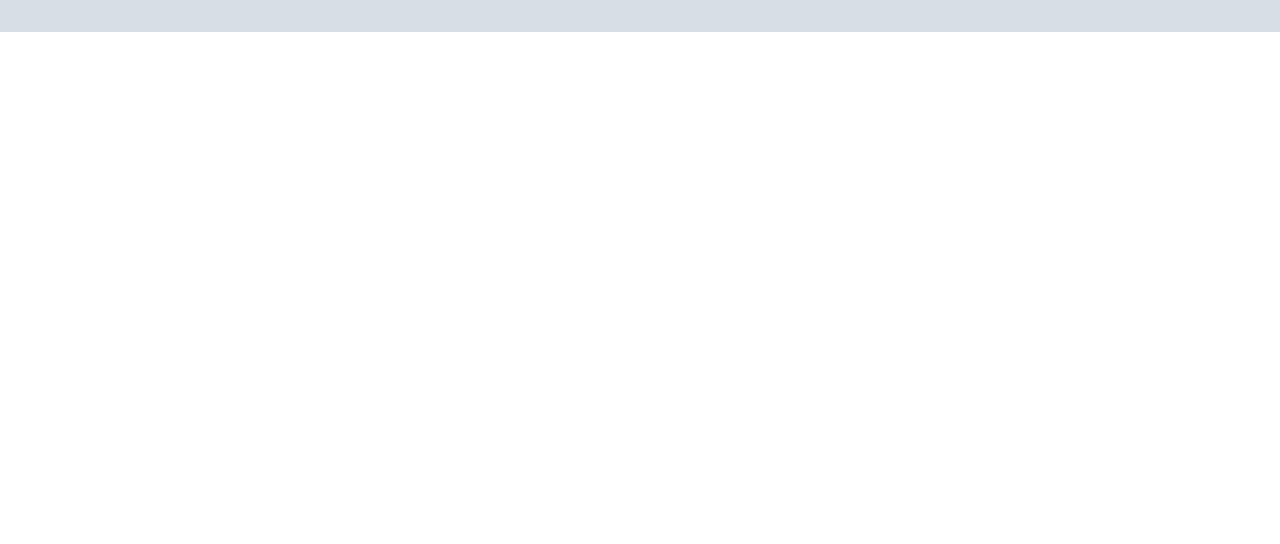
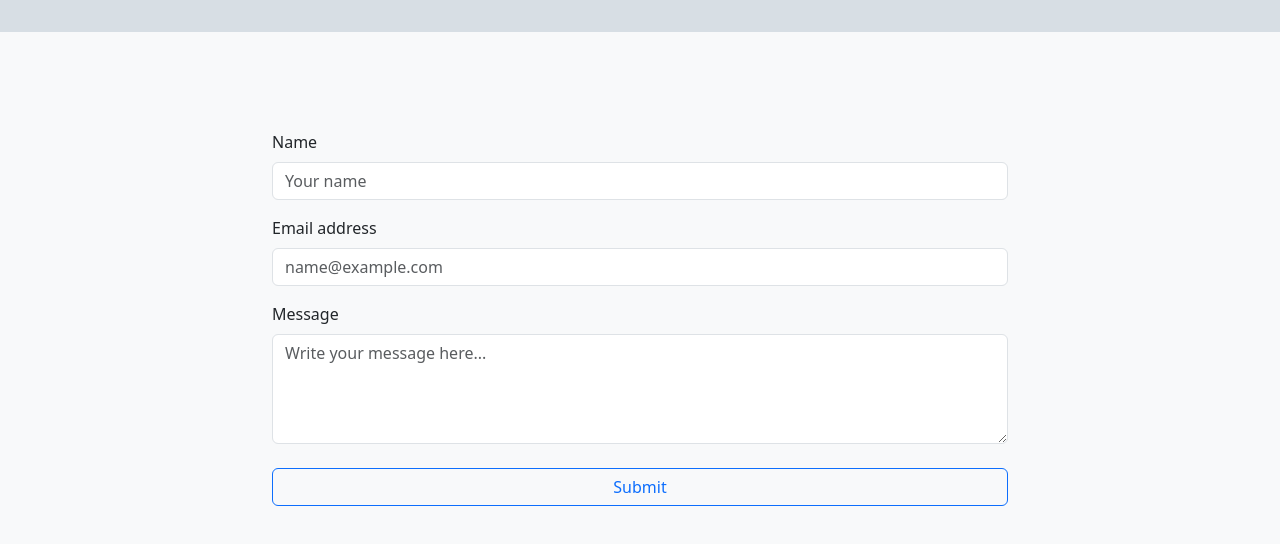
Before and after one commit to SiwarGamdou/Responsive-Checkpoint, a plain HTML site: page Restaurant/index.html in a window 1280 px wide. Shown: the part 2489-3033 px from the top of the page. Before the commit the page ends 2521 px from the top, so only its background shows below. Drawn offline with nearby package versions, Linux system fonts and the light colour scheme.

Commit message:
Adding the contact form

```diff
--- a/Restaurant/index.html
+++ b/Restaurant/index.html
@@ -229,8 +229,60 @@
       </div>
     </div>
 
-    <!-- contact section-->
-    <div class="Contact-section" id="scrollspyHeading4"></div>
+    <!-- Contact Section -->
+
+    <!-- Contact Section -->
+    <div class="container-contact">
+      <div class="Contact-section container py-5" id="scrollspyHeading4">
+        <div class="row justify-content-center">
+          <div class="col-md-10 col-lg-8">
+            <form>
+              <div class="mb-3">
+                <label for="exampleFormControlInput1" class="form-label"
+                  >Name</label
+                >
+                <input
+                  type="text"
+                  class="form-control"
+                  id="exampleFormControlInput1"
+                  placeholder="Your name"
+                />
+              </div>
+
+              <div class="mb-3">
+                <label for="exampleFormControlInput2" class="form-label"
+                  >Email address</label
+                >
+                <input
+                  type="email"
+                  class="form-control"
+                  id="exampleFormControlInput2"
+                  placeholder="name@example.com"
+                />
+              </div>
+
+              <div class="mb-4">
+                <label for="exampleFormControlTextarea1" class="form-label"
+                  >Message</label
+                >
+                <textarea
+                  class="form-control"
+                  id="exampleFormControlTextarea1"
+                  rows="4"
+                  placeholder="Write your message here..."
+                ></textarea>
+              </div>
+
+              <div class="d-grid">
+                <button type="button" class="btn btn-outline-primary">
+                  Submit
+                </button>
+              </div>
+            </form>
+          </div>
+        </div>
+      </div>
+    </div>
 
     <!-- Footer section-->
     <div class="Footer"></div>
--- a/Restaurant/style.css
+++ b/Restaurant/style.css
@@ -144,6 +144,15 @@ body {
   text-align: left;
 }
 
+/* Contact section */
+.container-contact {
+  background-color: #f8f9fa;
+  padding: 50px 20px;
+  display: flex;
+  flex-direction: column;
+  align-items: center;
+}
+
 
 /* Media query to adjust the display of the content on smaller screens */
 @media (max-width: 1100px) {
```
